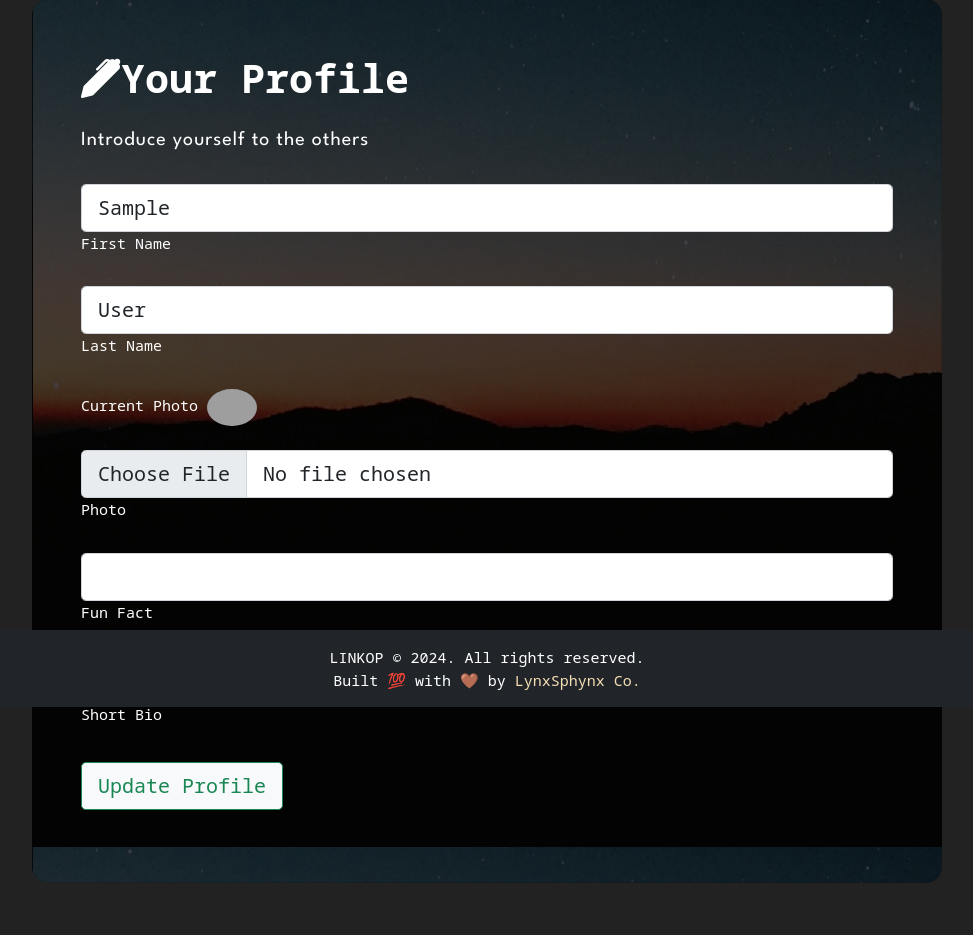
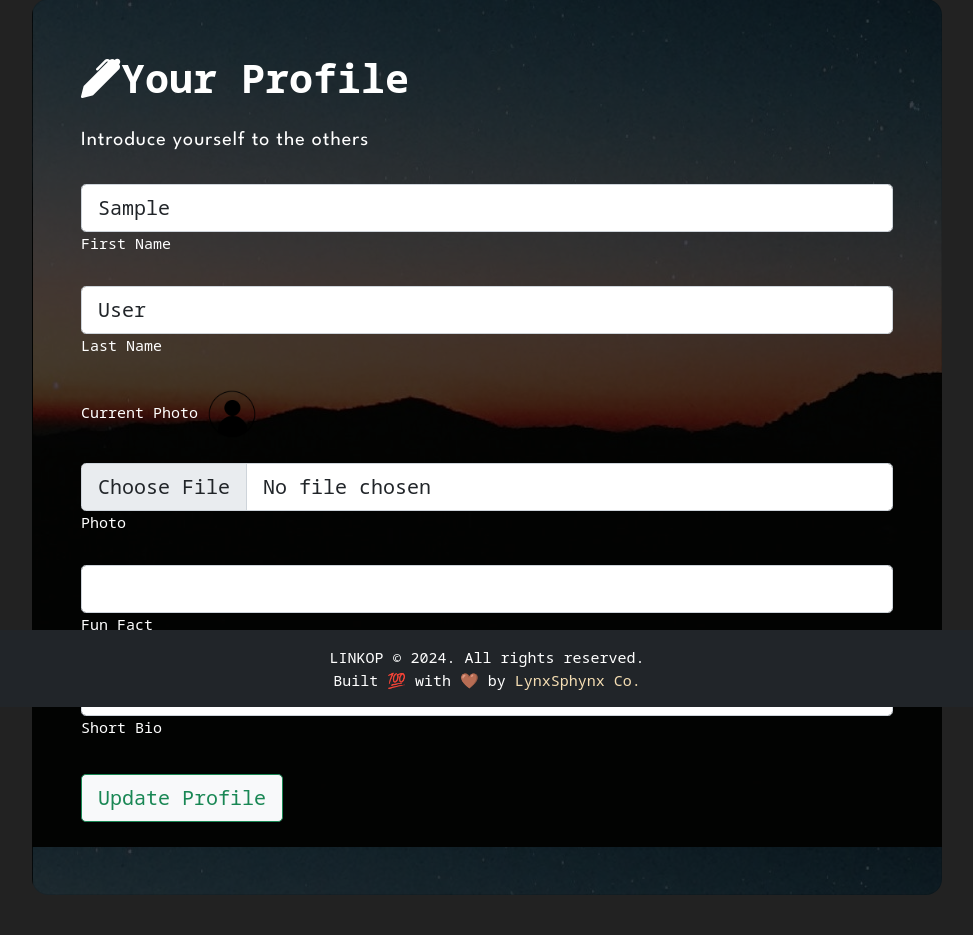
Before and after one commit to Rofy-Ray/linkop, a Django app: page /profile/update/ in a window 1280 px wide. Shown: the part 93-1028 px from the top of the page, without its empty margins (153-1126 px from the left). Before the commit the page ends 976 px from the top, so only its background shows below. Run offline with Django 4.2, Linux system fonts and the light colour scheme; the visitor is signed in with stand-in values (Sample User, id 1); some libraries are stand-ins or nearby versions; grey boxes are pictures that could not be loaded.

Commit message:
cleanup profile update

```diff
--- a/templates/update_profile.html
+++ b/templates/update_profile.html
@@ -68,7 +68,7 @@
                                     {% if form.instance.photo %}
                                         <img src="{{ form.instance.photo.url }}" alt="Current Photo" style="width: 50px; border-radius: 50%; object-fit: contain;">
                                     {% else %}
-                                        <img src="{% static 'img/avatar.jpeg' %}" alt="Current Photo" style="width: 50px; border-radius: 50%; object-fit: contain;">
+                                        <img src="{% static 'img/avatar.png' %}" alt="Current Photo" style="width: 50px; border-radius: 50%; object-fit: contain;">
                                     {% endif %}
                                 </div>
 
```
